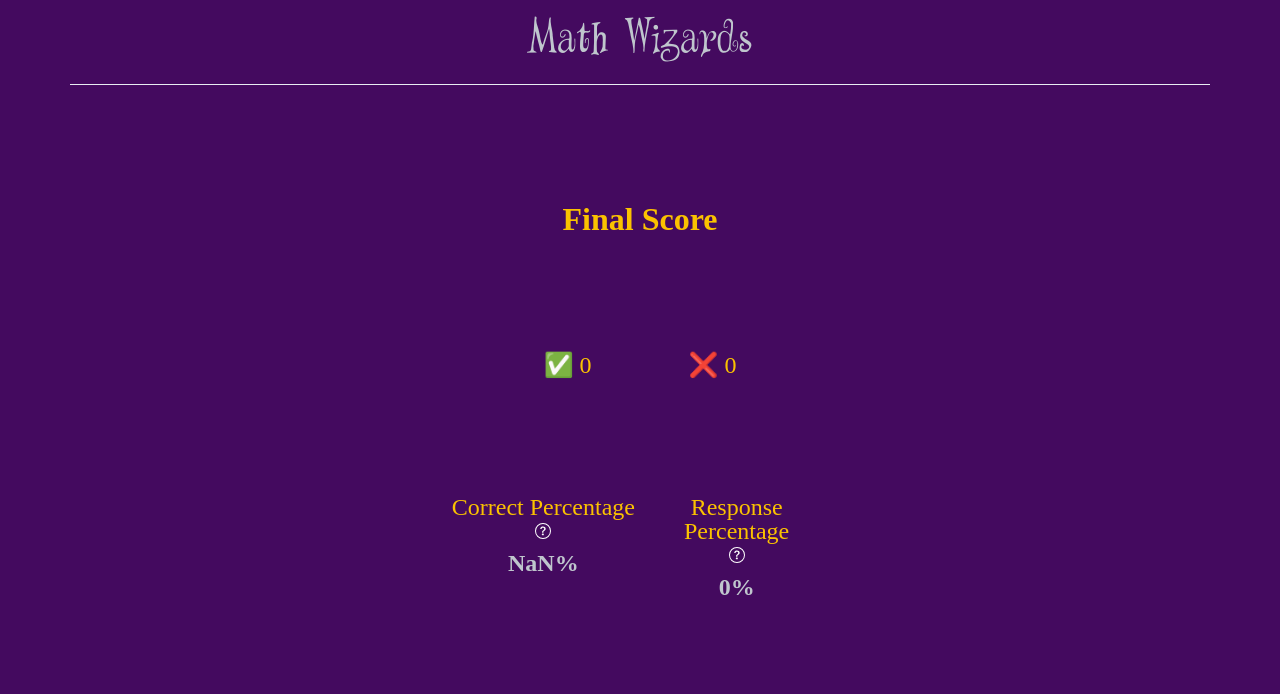
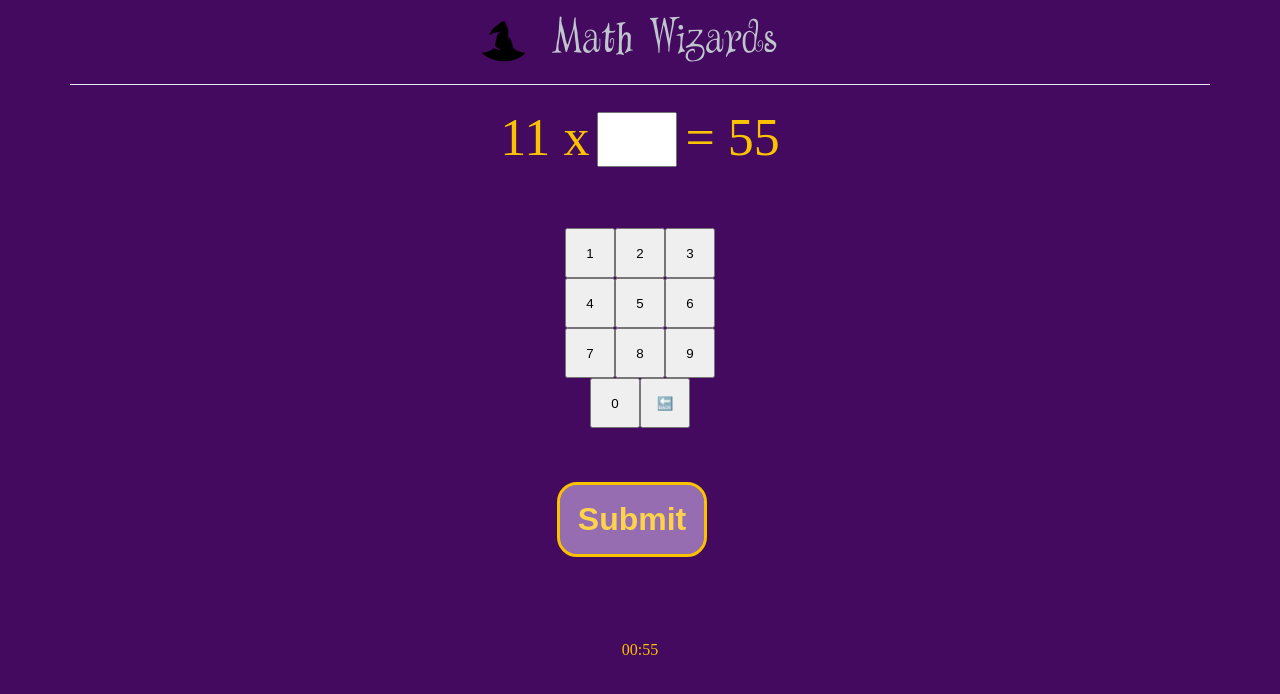
Before and after one commit to revyrob/MathWizardReact, a React (Create React App) app: page /equation in a window 1280 px wide. Shown: the top 694 px of the page. Built offline with nearby package versions, Linux system fonts and the light colour scheme.

Commit message:
update the vh, the time, home at the top

```diff
--- a/src/components/Btn/Btn.scss
+++ b/src/components/Btn/Btn.scss
@@ -12,7 +12,8 @@
     text-decoration: none;
     font-size: 1rem;
     font-weight: 700;
-    padding: 5% 7%;
+    padding: 1rem .75rem;
+    width: 150px;
     border: 3px solid $color-accent;
     border-radius: 20px;
     transition: 0.5s;
--- a/src/components/Equation/Equation.scss
+++ b/src/components/Equation/Equation.scss
@@ -8,7 +8,7 @@
     flex-direction: column;
     justify-content: space-around;
     align-items: center;
-    height: 85vh;
+    height: 75vh;
 
     &__keyboard {
         display: flex;
--- a/src/components/Header/Header.jsx
+++ b/src/components/Header/Header.jsx
@@ -1,8 +1,13 @@
 import "./Header.scss";
+import logo from "../../assets/logo/logo_hat.png";
+import { Link } from "react-router-dom";
 
 function Header() {
   return (
     <header className="header">
+      <Link to="/">
+        <img className="header__logo" src={logo} alt="wizard hat" />
+      </Link>
       <h1 className="header__title">Math Wizards</h1>
     </header>
   );
--- a/src/components/Header/Header.scss
+++ b/src/components/Header/Header.scss
@@ -13,4 +13,8 @@
         font-family: Wizards Magic;
         text-align: center;
     }
+    &__logo {
+        width: 50px;
+        height: 50px;
+    }
 }
--- a/src/components/Hero/Hero.jsx
+++ b/src/components/Hero/Hero.jsx
@@ -8,7 +8,7 @@ function Hero() {
       <h1 className="hero__title">Math Wizards</h1>
       <h2 className="hero__mission">Unlock the Magic of Numbers! 🪄✨</h2>
       <p>
-        You will have <span className="number">90</span> seconds to answer as
+        You will have <span className="number">60</span> seconds to answer as
         many equations as you can.
       </p>
     </section>
--- a/src/components/Timer/Timer.jsx
+++ b/src/components/Timer/Timer.jsx
@@ -1,6 +1,6 @@
 import React, { useState, useEffect } from "react";
 
-const Timer = ({ delayResend = "5", isComplete, onCompleteChange }) => {
+const Timer = ({ delayResend = "60", isComplete, onCompleteChange }) => {
   const [delay, setDelay] = useState(+delayResend);
   //set a state for when the time is out
   const minutes = Math.floor(delay / 60);
--- a/src/pages/Homepage.jsx
+++ b/src/pages/Homepage.jsx
@@ -11,9 +11,9 @@ function Homepage() {
         <Link to="/equation">
           <Btn className="goToGame__btn" text="Play Game" />
         </Link>
-        <Link to="">
+        {/* <Link to="">
           <Btn className="goToGame__btn" text="How to Play" />
-        </Link>
+        </Link> */}
       </div>
     </section>
   );
```
